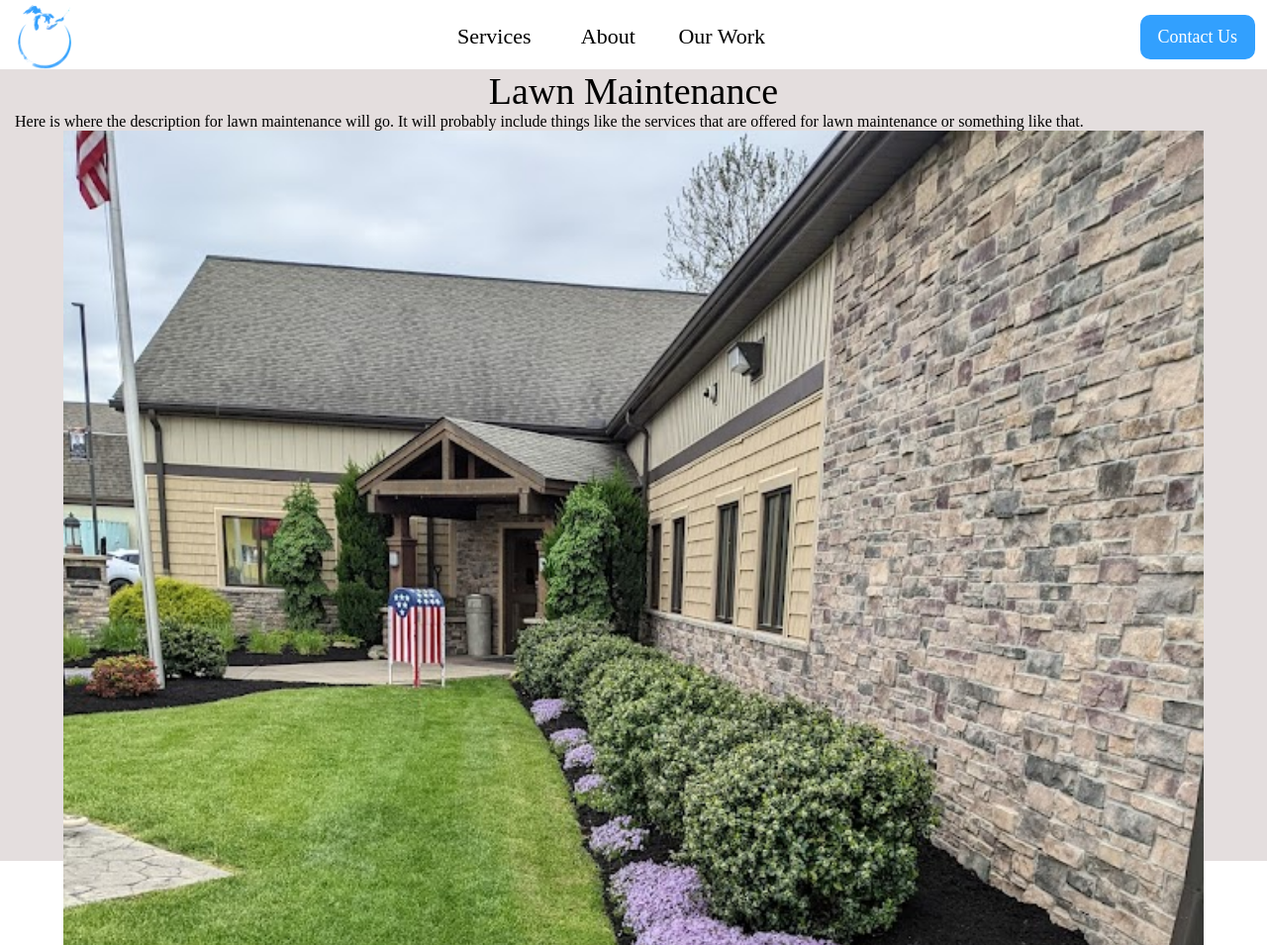
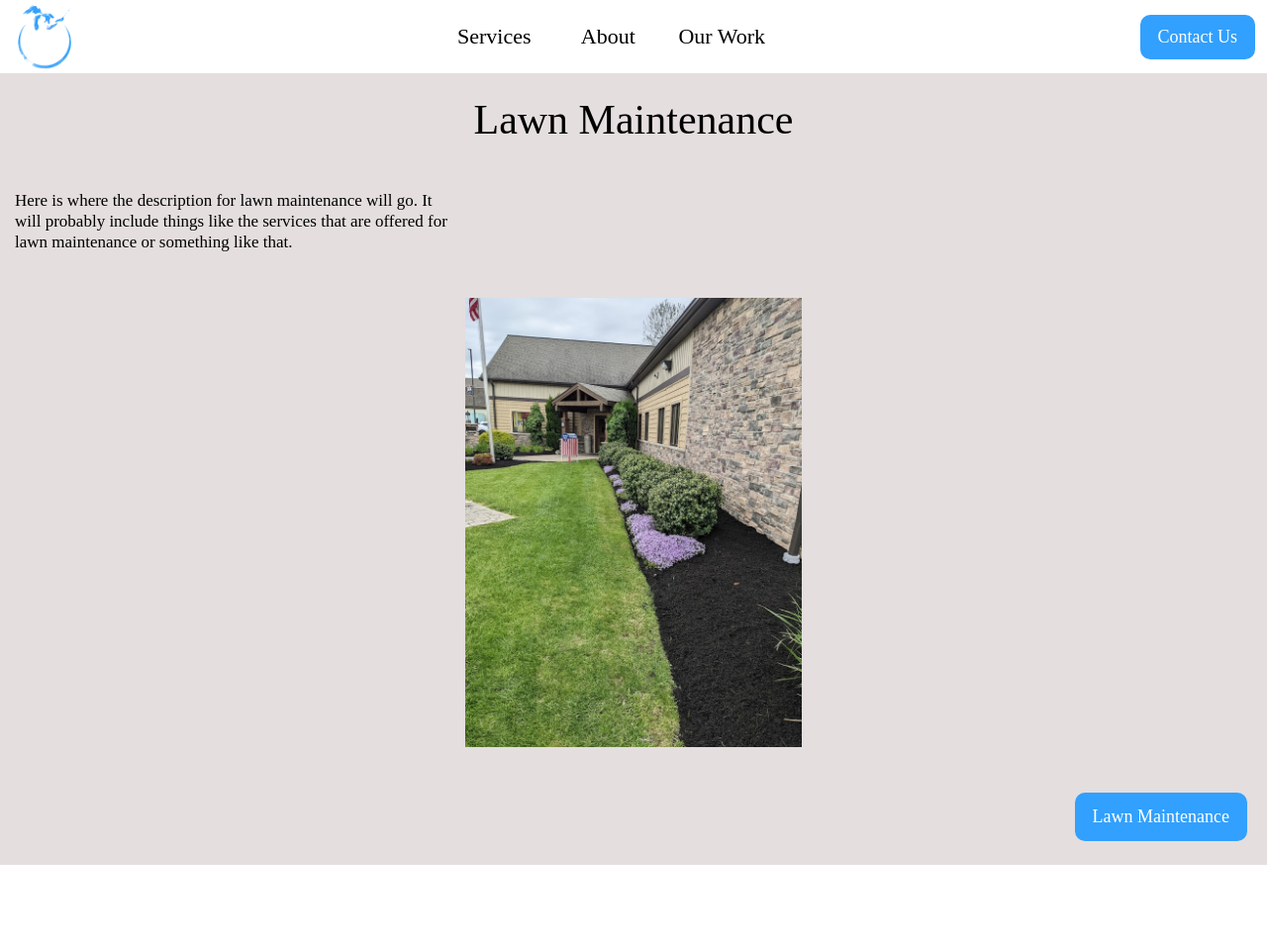
Before and after one commit to 05Dylan22/Great-Lakes-Landscaping, a website: page index.html in a window 1280 px wide. Shown: the part 471-1426 px from the top of the page at 99% size. After the commit the page ends 1345 px from the top, so only its background shows below. Drawn offline with Linux system fonts and the light colour scheme; files whose address does not match are found by name.

Commit message:
500px styling for service cat on home

```diff
--- a/CSS/home.css
+++ b/CSS/home.css
@@ -28,7 +28,7 @@ body::-webkit-scrollbar {
   }
 
   .small-home-hero-logo {
-    width: 100%;
+    width: 90%;
   }
 }
 
@@ -65,6 +65,7 @@ body::-webkit-scrollbar {
     display: flex;
     align-items: center;
     justify-content: space-between;
+    margin-bottom: 4px;
   }
 
   .large-logo, .logo-link {
--- a/CSS/homeMainService.css
+++ b/CSS/homeMainService.css
@@ -39,6 +39,7 @@
   .home-service-cat-desc {
     width: 90%;
     margin-left: 15px;
+    line-height: 21px;
     margin-top: 0;
     margin-bottom: 0;
   }
@@ -67,4 +68,17 @@
 }
 
 @media screen and (min-width: 350px) {
+  .home-lawn-maint-img {
+    max-width: 340px;
+  }
 }
+
+@media screen and (min-width: 500px) {
+  .home-service-cat-title {
+    font-size: 42px;
+  }
+  .home-service-cat-desc {
+    width: 450px;
+    font-size: 17px;
+  }
+}
```
